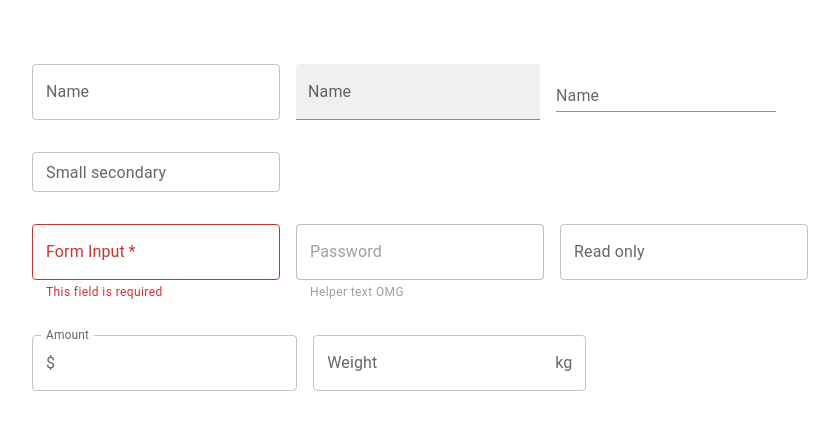
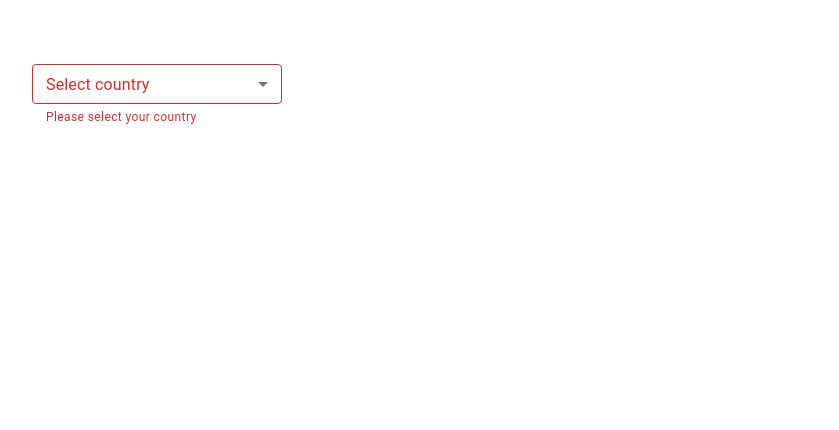
Before and after one commit to Zyar3k/material-ui_training, a React (Create React App) app: page / in a window 1280 px wide. Shown: the top 430 px of the page, without its empty margins (32-871 px from the left). Built offline with nearby package versions, Linux system fonts and the light colour scheme.

Commit message:
Mui select

```diff
--- a/src/App.tsx
+++ b/src/App.tsx
@@ -1,5 +1,6 @@
 import "./App.css";
-import MuiTextField from "./components/MuiTextField";
+import MuiSelect from "./components/MuiSelect";
+// import MuiTextField from "./components/MuiTextField";
 // import MuiButton from "./components/MuiButton";
 // import MuiTypography from "./components/MuiTypography";
 
@@ -8,7 +9,8 @@ function App() {
     <div className="App">
       {/* <MuiTypography /> */}
       {/* <MuiButton /> */}
-      <MuiTextField />
+      {/* <MuiTextField /> */}
+      <MuiSelect />
     </div>
   );
 }
--- /dev/null
+++ b/src/components/MuiSelect.tsx
@@ -0,0 +1,37 @@
+import { Box, TextField, MenuItem } from "@mui/material";
+import React, { useState } from "react";
+
+const MuiSelect = () => {
+  const [countries, setCountries] = useState<string[]>([]);
+
+  const handleOnChange = (e: React.ChangeEvent<HTMLInputElement>) => {
+    const value = e.target.value;
+    setCountries(typeof value === "string" ? value.split(",") : value);
+  };
+  console.log(countries);
+
+  return (
+    <Box width="250px">
+      <TextField
+        label="Select country"
+        select
+        value={countries}
+        onChange={handleOnChange}
+        fullWidth
+        SelectProps={{
+          multiple: true,
+        }}
+        size="small"
+        color="info"
+        helperText="Please select your country"
+        error
+      >
+        <MenuItem value="PL">Poland</MenuItem>
+        <MenuItem value="DE">Germany</MenuItem>
+        <MenuItem value="US">United States</MenuItem>
+      </TextField>
+    </Box>
+  );
+};
+
+export default MuiSelect;
```
